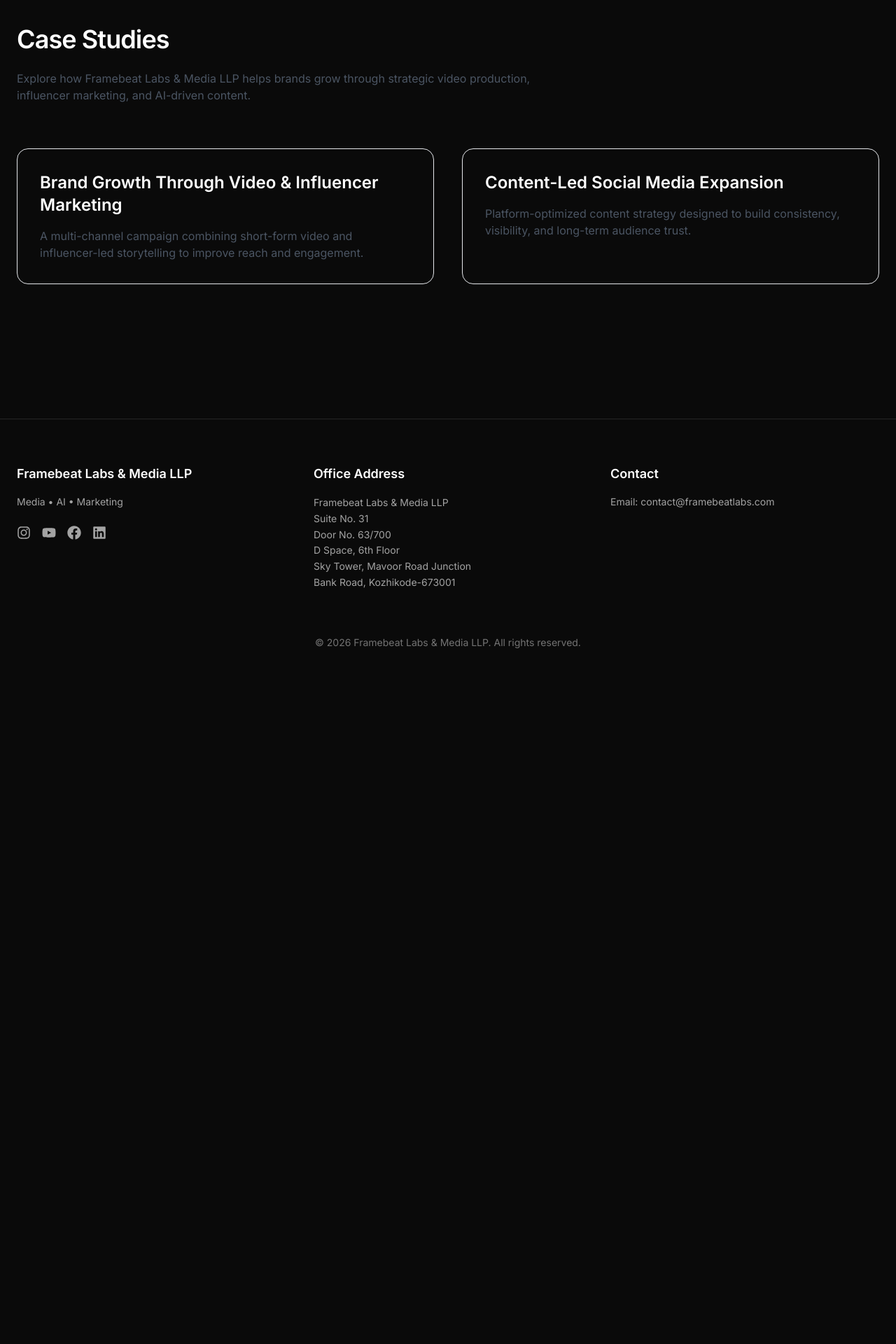
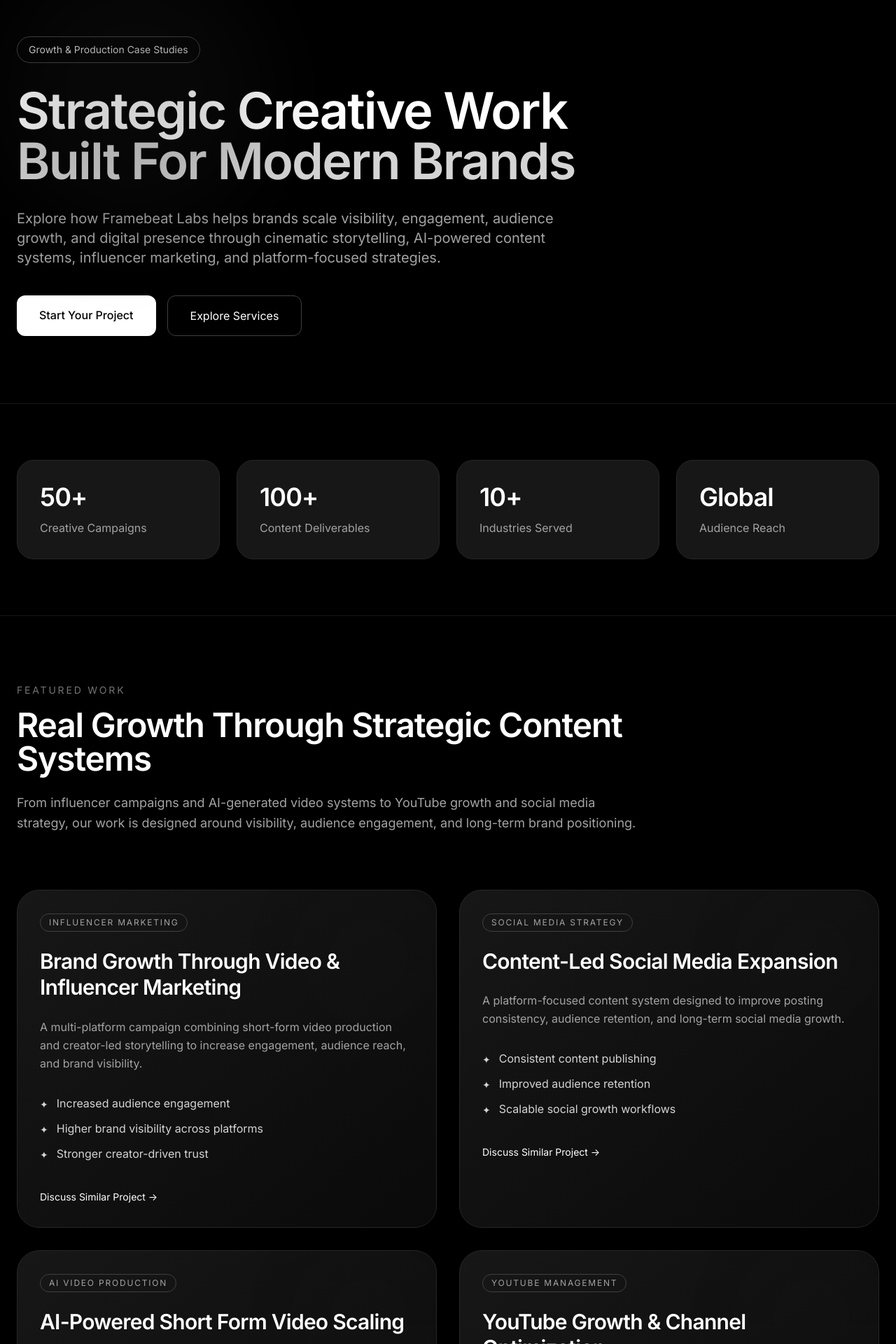
Before and after one commit to Harsha-k04/framebeat, a React (Vite) app: page /case-studies in a window 1280 px wide. Shown: the part 140-2060 px from the top of the page at 70% size. Before the commit the page ends 1092 px from the top, so only its background shows below. Built offline with nearby package versions, Linux system fonts and the light colour scheme.

Commit message:
Update CaseStudies.jsx

```diff
--- a/src/pages/CaseStudies.jsx
+++ b/src/pages/CaseStudies.jsx
@@ -1,36 +1,293 @@
+import { motion } from "framer-motion"
+import { Link } from "react-router-dom"
+import SEO from "../components/SEO"
+
+const caseStudies = [
+  {
+    title: "Brand Growth Through Video & Influencer Marketing",
+    category: "Influencer Marketing",
+    description:
+      "A multi-platform campaign combining short-form video production and creator-led storytelling to increase engagement, audience reach, and brand visibility.",
+    results: [
+      "Increased audience engagement",
+      "Higher brand visibility across platforms",
+      "Stronger creator-driven trust",
+    ],
+    link: "/contact",
+  },
+  {
+    title: "Content-Led Social Media Expansion",
+    category: "Social Media Strategy",
+    description:
+      "A platform-focused content system designed to improve posting consistency, audience retention, and long-term social media growth.",
+    results: [
+      "Consistent content publishing",
+      "Improved audience retention",
+      "Scalable social growth workflows",
+    ],
+    link: "/contact",
+  },
+  {
+    title: "AI-Powered Short Form Video Scaling",
+    category: "AI Video Production",
+    description:
+      "AI-assisted production workflows built for rapid short-form content creation across modern social platforms and ad campaigns.",
+    results: [
+      "Faster content production",
+      "Scalable creative workflows",
+      "Improved campaign output",
+    ],
+    link: "/contact",
+  },
+  {
+    title: "YouTube Growth & Channel Optimization",
+    category: "YouTube Management",
+    description:
+      "Strategic YouTube content planning and SEO optimization focused on audience growth, discoverability, and retention.",
+    results: [
+      "Improved YouTube SEO",
+      "Better publishing consistency",
+      "Audience growth optimization",
+    ],
+    link: "/contact",
+  },
+]
+
 export default function CaseStudies() {
   return (
-    <div className="max-w-7xl mx-auto px-6 py-24">
-      <h1 className="text-4xl font-semibold tracking-tight">
-        Case Studies
+    <>
+      <SEO
+        title="Case Studies | Framebeat Labs"
+        description="Explore how Framebeat Labs helps brands grow through AI video production, influencer marketing, YouTube management, social media strategy, and content systems."
+        keywords="marketing case studies, influencer marketing campaigns, YouTube growth case study, AI video production agency"
+        url="https://www.framebeatlabs.com/case-studies"
+      />
+
+      <div className="bg-black text-white min-h-screen overflow-hidden">
+        {/* HERO */}
+        <section className="relative max-w-7xl mx-auto px-6 pt-28 pb-24">
+          <div className="absolute inset-0 -z-10 bg-gradient-to-br from-neutral-950 via-black to-neutral-900" />
+
+          <div className="absolute top-0 left-0 w-96 h-96 bg-neutral-800 opacity-20 blur-3xl rounded-full" />
+
+          <motion.div
+            initial={{ opacity: 0, y: 35 }}
+            animate={{ opacity: 1, y: 0 }}
+            transition={{ duration: 0.8 }}
+          >
+            <span className="inline-block px-4 py-2 rounded-full border border-neutral-700 text-sm text-neutral-300">
+              Growth & Production Case Studies
+            </span>
+
+            <h1 className="mt-8 text-5xl md:text-7xl font-semibold tracking-tight leading-[1.05] max-w-5xl">
+              Strategic Creative Work
+              <span className="block text-neutral-300">
+                Built For Modern Brands
+              </span>
             </h1>
 
-      <p className="mt-6 text-gray-600 max-w-3xl">
-        Explore how Framebeat Labs & Media LLP helps brands grow through
-        strategic video production, influencer marketing, and AI-driven content.
+            <p className="mt-8 text-lg md:text-xl text-neutral-400 max-w-3xl leading-relaxed">
+              Explore how Framebeat Labs helps brands scale visibility,
+              engagement, audience growth, and digital presence through
+              cinematic storytelling, AI-powered content systems, influencer
+              marketing, and platform-focused strategies.
             </p>
 
-      <div className="mt-16 grid md:grid-cols-2 gap-10">
-        <div className="border rounded-2xl p-8">
-          <h3 className="text-2xl font-semibold">
-            Brand Growth Through Video & Influencer Marketing
+            <div className="mt-10 flex flex-wrap gap-4">
+              <Link
+                to="/contact"
+                className="px-8 py-4 bg-white text-black rounded-xl font-medium hover:bg-neutral-200 transition"
+              >
+                Start Your Project
+              </Link>
+
+              <Link
+                to="/services"
+                className="px-8 py-4 border border-neutral-700 rounded-xl hover:border-neutral-400 transition"
+              >
+                Explore Services
+              </Link>
+            </div>
+          </motion.div>
+        </section>
+
+        {/* STATS */}
+        <section className="max-w-7xl mx-auto px-6 py-20 border-t border-neutral-900">
+          <div className="grid md:grid-cols-4 gap-6">
+            {[
+              {
+                number: "50+",
+                label: "Creative Campaigns",
+              },
+              {
+                number: "100+",
+                label: "Content Deliverables",
+              },
+              {
+                number: "10+",
+                label: "Industries Served",
+              },
+              {
+                number: "Global",
+                label: "Audience Reach",
+              },
+            ].map((item, index) => (
+              <div
+                key={index}
+                className="rounded-3xl border border-neutral-800 bg-neutral-900 p-8"
+              >
+                <h3 className="text-4xl font-semibold tracking-tight">
+                  {item.number}
                 </h3>
-          <p className="mt-4 text-gray-600">
-            A multi-channel campaign combining short-form video and
-            influencer-led storytelling to improve reach and engagement.
+
+                <p className="mt-3 text-neutral-400">
+                  {item.label}
+                </p>
+              </div>
+            ))}
+          </div>
+        </section>
+
+        {/* CASE STUDIES */}
+        <section className="max-w-7xl mx-auto px-6 py-24 border-t border-neutral-900">
+          <div className="max-w-4xl">
+            <p className="text-sm uppercase tracking-[0.2em] text-neutral-500">
+              Featured Work
+            </p>
+
+            <h2 className="mt-4 text-4xl md:text-5xl font-semibold tracking-tight">
+              Real Growth Through Strategic Content Systems
+            </h2>
+
+            <p className="mt-6 text-neutral-400 text-lg leading-relaxed">
+              From influencer campaigns and AI-generated video systems to
+              YouTube growth and social media strategy, our work is designed
+              around visibility, audience engagement, and long-term brand
+              positioning.
             </p>
           </div>
 
-        <div className="border rounded-2xl p-8">
-          <h3 className="text-2xl font-semibold">
-            Content-Led Social Media Expansion
+          <div className="grid md:grid-cols-2 gap-8 mt-20">
+            {caseStudies.map((study, index) => (
+              <motion.div
+                key={study.title}
+                initial={{ opacity: 0, y: 30 }}
+                whileInView={{ opacity: 1, y: 0 }}
+                transition={{ delay: index * 0.08 }}
+                viewport={{ once: true }}
+                whileHover={{ y: -6 }}
+              >
+                <div className="group relative h-full overflow-hidden rounded-[2rem] border border-neutral-800 bg-gradient-to-br from-neutral-900 to-neutral-950 p-8">
+                  <div className="absolute top-0 right-0 w-48 h-48 bg-neutral-700 opacity-5 blur-3xl rounded-full" />
+
+                  <div className="relative z-10">
+                    <span className="inline-block rounded-full border border-neutral-700 px-3 py-1 text-xs uppercase tracking-[0.15em] text-neutral-400">
+                      {study.category}
+                    </span>
+
+                    <h3 className="mt-6 text-3xl font-semibold tracking-tight leading-tight">
+                      {study.title}
                     </h3>
-          <p className="mt-4 text-gray-600">
-            Platform-optimized content strategy designed to build consistency,
-            visibility, and long-term audience trust.
+
+                    <p className="mt-6 text-neutral-400 leading-relaxed">
+                      {study.description}
                     </p>
+
+                    <div className="mt-8 space-y-3">
+                      {study.results.map((result, idx) => (
+                        <div
+                          key={idx}
+                          className="flex items-start gap-3 text-neutral-300"
+                        >
+                          <span className="mt-1 text-sm">✦</span>
+                          <span>{result}</span>
+                        </div>
+                      ))}
+                    </div>
+
+                    <Link
+                      to={study.link}
+                      className="inline-flex items-center gap-2 mt-10 text-sm text-white group-hover:gap-3 transition-all"
+                    >
+                      Discuss Similar Project →
+                    </Link>
+                  </div>
+                </div>
+              </motion.div>
+            ))}
+          </div>
+        </section>
+
+        {/* PROCESS */}
+        <section className="max-w-7xl mx-auto px-6 py-24 border-t border-neutral-900">
+          <div className="max-w-3xl">
+            <p className="text-sm uppercase tracking-[0.2em] text-neutral-500">
+              Our Process
+            </p>
+
+            <h2 className="mt-4 text-4xl font-semibold tracking-tight">
+              How We Build Modern Growth Systems
+            </h2>
+          </div>
+
+          <div className="grid md:grid-cols-4 gap-6 mt-16">
+            {[
+              "Strategy & Positioning",
+              "Creative Production",
+              "Platform Distribution",
+              "Optimization & Scaling",
+            ].map((step, index) => (
+              <div
+                key={index}
+                className="rounded-3xl border border-neutral-800 bg-neutral-900 p-8"
+              >
+                <span className="text-sm text-neutral-500">
+                  0{index + 1}
+                </span>
+
+                <h3 className="mt-4 text-2xl font-semibold tracking-tight">
+                  {step}
+                </h3>
+              </div>
+            ))}
+          </div>
+        </section>
+
+        {/* FINAL CTA */}
+        <section className="max-w-7xl mx-auto px-6 py-24">
+          <div className="relative overflow-hidden rounded-[2rem] border border-neutral-800 bg-gradient-to-br from-neutral-950 to-neutral-900 p-10 md:p-20">
+            <div className="absolute bottom-0 right-0 w-96 h-96 bg-neutral-700 opacity-10 blur-3xl rounded-full" />
+
+            <div className="relative z-10">
+              <h2 className="text-4xl md:text-6xl font-semibold tracking-tight leading-tight max-w-4xl">
+                Ready To Build Your Next Growth Campaign?
+              </h2>
+
+              <p className="mt-8 text-neutral-400 text-lg max-w-2xl leading-relaxed">
+                Let’s create cinematic content systems, influencer campaigns,
+                YouTube strategies, and AI-powered creative workflows tailored
+                for modern digital growth.
+              </p>
+
+              <div className="mt-10 flex flex-wrap gap-4">
+                <Link
+                  to="/contact"
+                  className="px-8 py-4 bg-white text-black rounded-xl font-medium hover:bg-neutral-200 transition"
+                >
+                  Contact Us
+                </Link>
+
+                <Link
+                  to="/services"
+                  className="px-8 py-4 border border-neutral-700 rounded-xl hover:border-neutral-400 transition"
+                >
+                  Explore Services
+                </Link>
               </div>
             </div>
           </div>
+        </section>
+      </div>
+    </>
   )
 }
```
Lines whose indentation alone changed are shown as unchanged.
